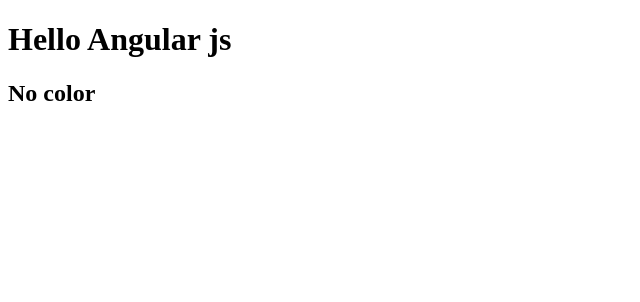
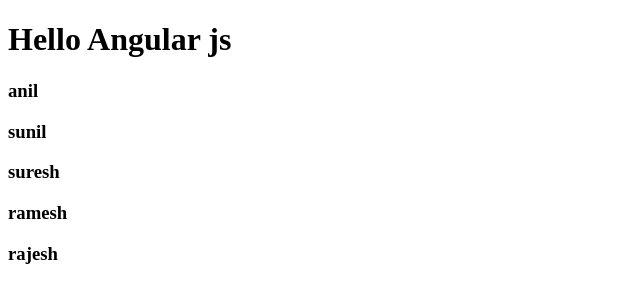
Before and after one commit to AdityaGaur7/AngularJs, an Angular app: page / in a window 1280 px wide. Shown: the top 302 px of the page, without its empty margins (0-640 px from the left). Built offline with nearby package versions, Linux system fonts and the light colour scheme.

Commit message:
for loop in angular

```diff
--- a/src/app/user-auth/login/login.component.html
+++ b/src/app/user-auth/login/login.component.html
@@ -1,8 +1,5 @@
-<div [ngSwitch]="color">
-    <h2 *ngSwitchCase="'red'">red color</h2>
-    <h2 *ngSwitchCase="'green'">green color</h2>
-    <h2 *ngSwitchCase="'blue'">blue color</h2>
-    <h2 *ngSwitchCase="'yellow'">yellow color</h2>
-    <h2 *ngSwitchDefault>No color</h2>
+<h3 *ngFor="let item of users">
+    {{ item }}
 
-</div>
+
+</h3>
--- a/src/app/user-auth/login/login.component.ts
+++ b/src/app/user-auth/login/login.component.ts
@@ -5,28 +5,27 @@
   standalone: true,
   imports: [CommonModule],
   templateUrl: './login.component.html',
-  styleUrl: './login.component.css'
+  styleUrl: './login.component.css',
 })
 export class LoginComponent {
   num = 0;
   show = false;
-  value=""
-  color = "iii"
-  getname(name:any,ok:any){
+  value = '';
+  color = 'iii';
+  users = ['anil', 'sunil', 'suresh', 'ramesh', 'rajesh'];
+  getname(name: any, ok: any) {
     alert(name);
     alert(ok);
   }
-  counter(type:any){
-    type=="plus"?this.num++:this.num--;
-
+  counter(type: any) {
+    type == 'plus' ? this.num++ : this.num--;
   }
-  change(){
-    this.show=!this.show;
+  change() {
+    this.show = !this.show;
   }
 
-
-  getvalue(val:any){
-  //  alert(this.value);
-   this.value=val;
+  getvalue(val: any) {
+    //  alert(this.value);
+    this.value = val;
   }
 }
```
